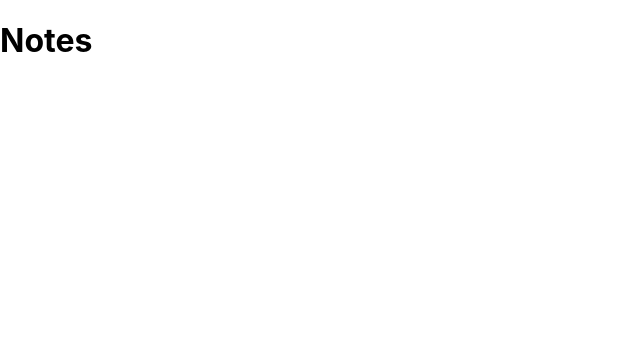
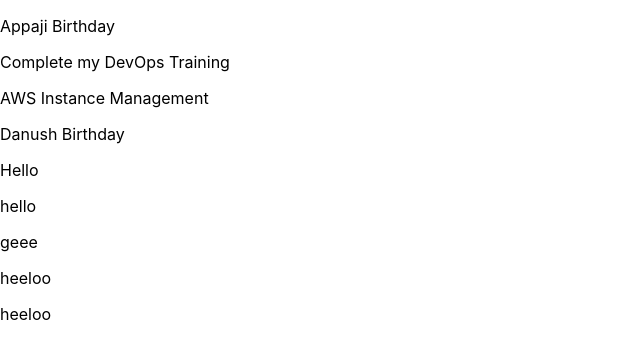
Before and after one commit to Bapugouda-B/React-MaterialUI-Notes-Project, a React (Create React App) app: page / in a window 1280 px wide. Shown: the top 358 px of the page, without its empty margins (0-640 px from the left). Built offline with nearby package versions, Linux system fonts and the light colour scheme; data requests are answered from the project's data file.

Commit message:
Implemented: JSON server setup

```diff
--- /dev/null
+++ b/data/db.json
@@ -0,0 +1,58 @@
+{
+  "notes": [
+    {
+      "title": "Appaji Birthday",
+      "description": "lorem ipsum dolor sit",
+      "category": "reminders",
+      "id": 1
+    },
+    {
+      "title": "Complete my DevOps Training",
+      "description": "lorem ipsum dolor sit",
+      "category": "work",
+      "id": 3
+    },
+    {
+      "title": "AWS Instance Management",
+      "description": "lorem ipsum dolor sit",
+      "category": "todos",
+      "id": 3
+    },
+    {
+      "title": "Danush Birthday",
+      "description": "Its my brother birthday",
+      "category": "reminders",
+      "id": 4
+    },
+    {
+      "title": "Hello",
+      "description": "Brother",
+      "category": "work",
+      "id": 5
+    },
+    {
+      "title": "hello",
+      "description": "hello",
+      "category": "todos",
+      "id": 6
+    },
+    {
+      "title": "geee",
+      "description": "ggfff",
+      "category": "reminders",
+      "id": 7
+    },
+    {
+      "title": "heeloo",
+      "description": "hello",
+      "category": "money",
+      "id": 8
+    },
+    {
+      "title": "heeloo",
+      "description": "hello",
+      "category": "reminders",
+      "id": 9
+    }
+  ]
+}
--- a/src/components/CreateNotes.js
+++ b/src/components/CreateNotes.js
@@ -1,4 +1,5 @@
 import React, { useState } from "react";
+import {useNavigate} from "react-router-dom";
 import {
   Typography,
   Button,
@@ -22,8 +23,8 @@
 });
 
 const CreateNotes = () => {
+  const navigate = useNavigate();
   const classes = useStyles();
-
   const [title, setTitle] = useState("");
   const [description, setDescription] = useState("");
   const [titleError, setTitleError] = useState(false);
@@ -43,7 +44,12 @@
       setDescriptionError(true);
     }
     if (title && description) {
-      console.log(title, description, category);
+      // Post request once the form is submitted
+      fetch(" http://localhost:8000/notes", {
+        method: "POST",
+        headers:{"Content-type":"application/json"},
+        body: JSON.stringify({title, description, category})
+      }).then(navigate('/'))
     }
   };
 
--- a/src/components/Notes.js
+++ b/src/components/Notes.js
@@ -1,9 +1,19 @@
-import React from 'react'
+import React, { useEffect, useState } from 'react'
 
 const Notes = () => {
+
+  const [notes, setNotes] = useState([])
+  useEffect(()=>{
+    fetch('http://localhost:8000/notes')
+    .then(res=> res.json())
+    .then(data => setNotes(data))
+  }, [])
+
   return (
     <div>
-      <h1>Notes</h1>
+      {notes.map(note =>(
+        <p key={note.id}>{note.title}</p>
+      ))}
     </div>
   )
 }
```
Also changed, not shown: db-1698316079040.json (added, +22 -0 lines), 1 other file (tests, documents, lock files or other folders).
